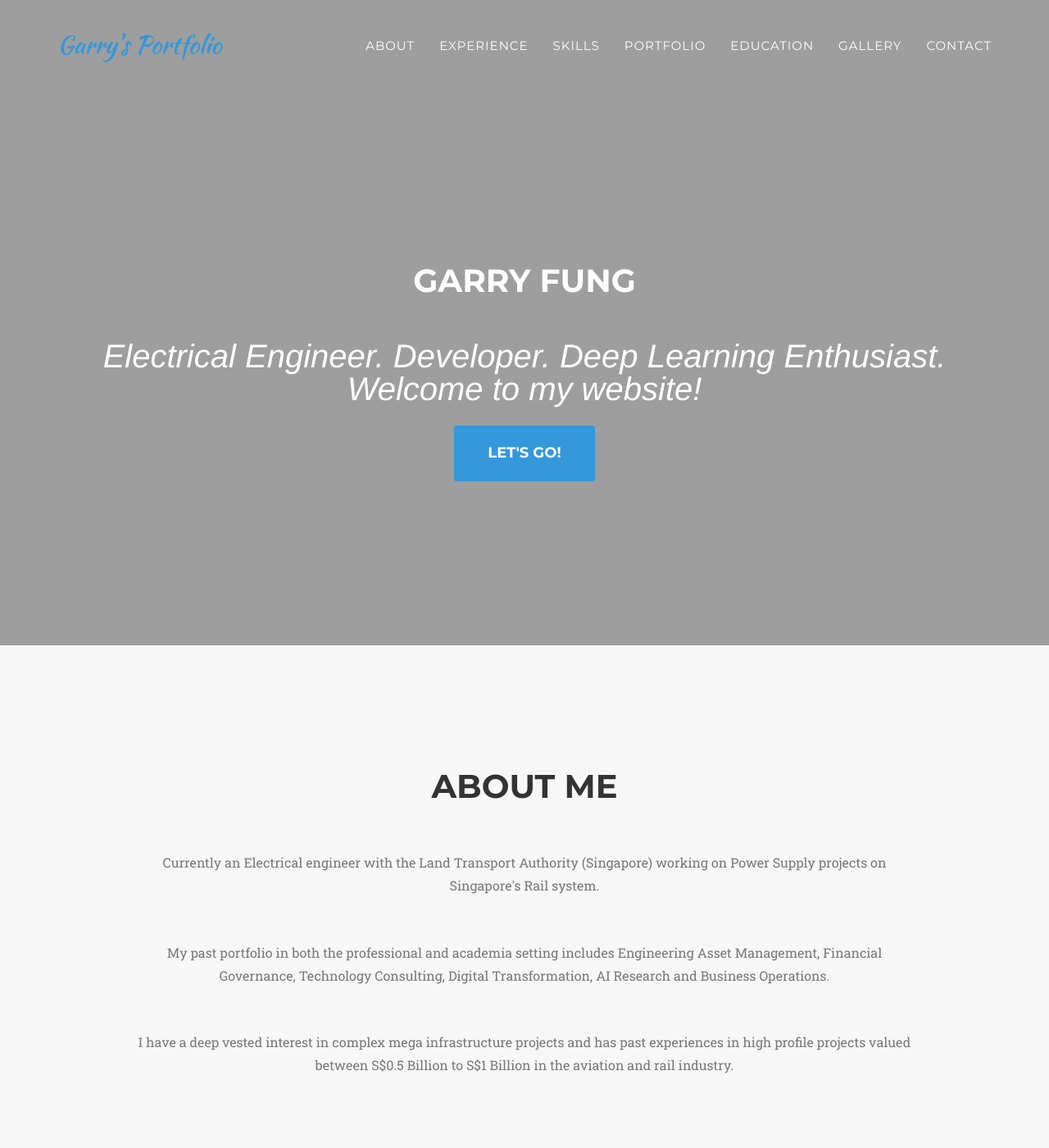
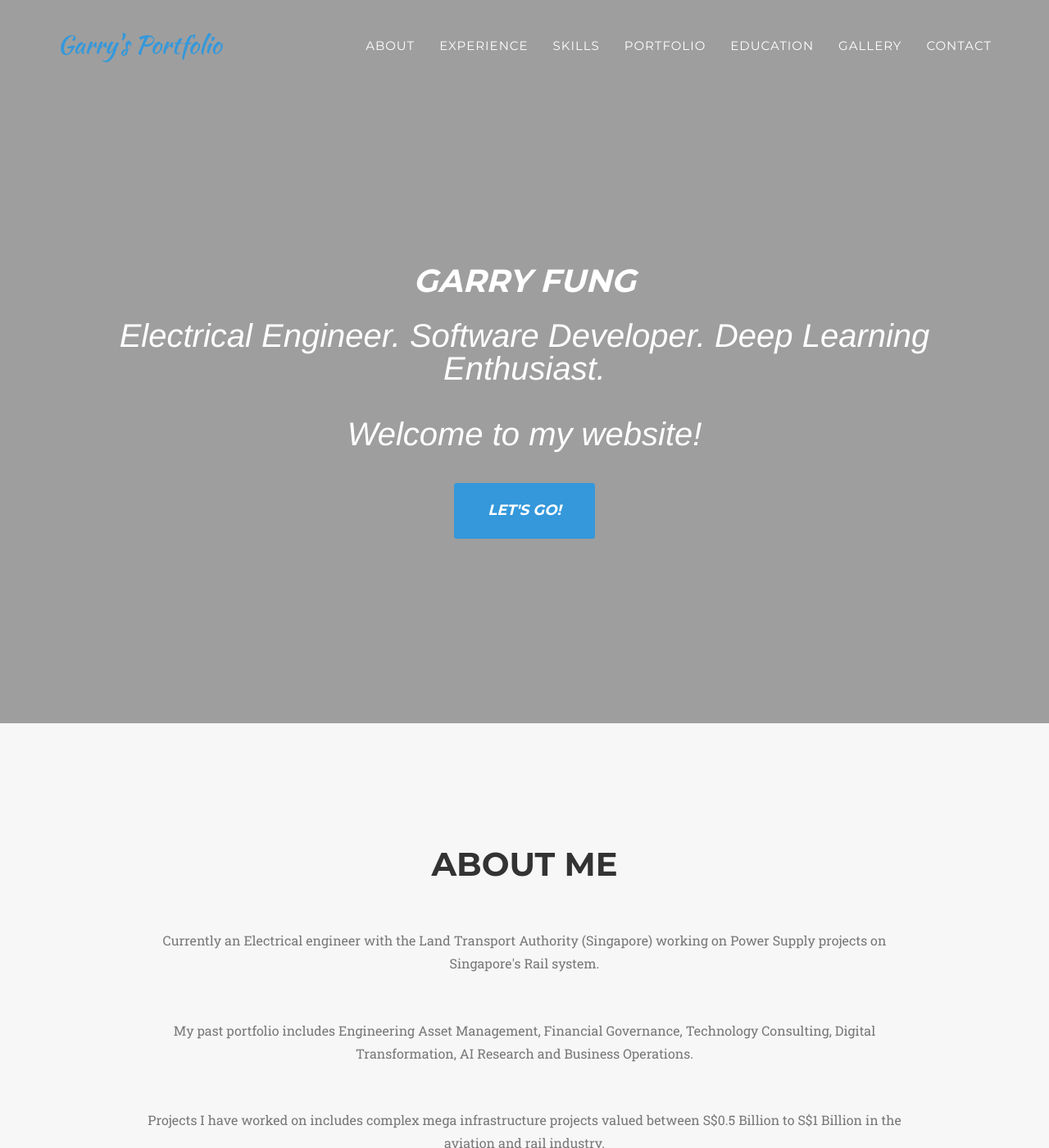
Before and after one commit to leoxovi/leoxovi.github.io, a Jekyll site: the page built from index.html, in a window 1280 px wide and 1400 px high. Shown: the whole window at 82% size. Built offline with Jekyll 4.4.1, drawn with Linux system fonts in a browser that asks for light colours; nearby versions of some CDN libraries; some web fonts are replaced.

Commit message:
added animation

```diff
--- a/_includes/about.html
+++ b/_includes/about.html
@@ -17,14 +17,14 @@
       <div class="col-lg-10  col-lg-offset-1 text-center">
         <br>
         <br>
-        <p class="large text-muted">My past portfolio in both the professional and academia setting includes Engineering Asset Management, Financial Governance, Technology Consulting, Digital Transformation, AI Research and Business Operations.</p>
+        <p class="large text-muted">My past portfolio includes Engineering Asset Management, Financial Governance, Technology Consulting, Digital Transformation, AI Research and Business Operations.</p>
       </div>
     </div>
     <div class="row">
       <div class="col-lg-10  col-lg-offset-1 text-center">
         <br>
         <br>
-        <p class="large text-muted">I have a deep vested interest in complex mega infrastructure projects and has past experiences in high profile projects valued between S$0.5 Billion to S$1 Billion in the aviation and rail industry.</p>
+        <p class="large text-muted">Projects I have worked on includes complex mega infrastructure projects valued between S$0.5 Billion to S$1 Billion in the aviation and rail industry.</p>
       </div>
     </div>
   </div>
--- a/_includes/header.html
+++ b/_includes/header.html
@@ -49,12 +49,19 @@
 <!-- Header -->
 <header>
   <div class="container">
-      <div class="intro-text animate__fadeInUp">
-          <div class="intro-heading"><h1>Garry Fung</h1></div>
-          <div class="intro-lead-in">Electrical Engineer. Developer. Deep Learning Enthusiast. Welcome to my website!</div>
-          <a href="#about" class="page-scroll btn btn-xl">Let's go!</a>
+    <div class="intro-text">
+      <div class="intro-lead-in">
+        <div class="animate__animated animate__fadeInDown animate__delay-1s">
+          <h1>Garry Fung</h1>
         </div>
+      </div>
+      <div class="intro-lead-in">
+        <span class="animate__animated animate__fadeIn animate__delay-2s">Electrical Engineer.</span>
+        <span class="animate__animated animate__fadeIn animate__delay-3s">Software Developer.</span>
+        <span class="animate__animated animate__fadeIn animate__delay-4s">Deep Learning Enthusiast.</span><br><br>
+        <div class="animate__animated animate__fadeIn animate__delay-5s">Welcome to my website!<br><br><a href="#about" class="page-scroll btn btn-xl">Let's go!</a></div>
     </div>
+  </div>
 </header>
 <!--
 {% for page in site.pages %}
```
Also changed, not shown: _includes/css/bootstrap.css.
